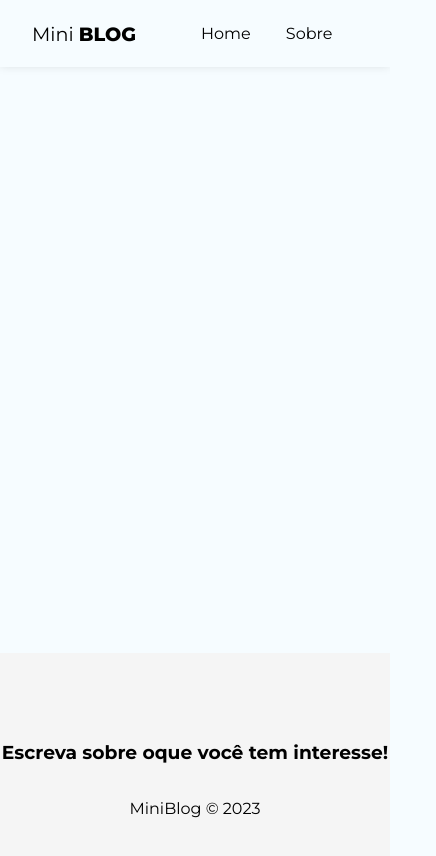
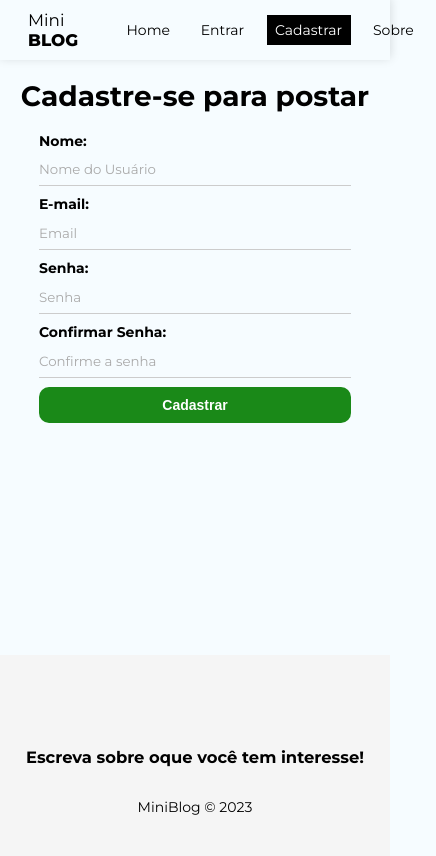
Before and after one commit to GabrielR4SH/miniblog, a React (Create React App) app: page /register in a window 390 px wide. Shown: the top 856 px of the page, 436 px wide, since content can reach past the window. Built offline with nearby package versions, Linux system fonts and the light colour scheme.

Commit message:
Css finalizado + Tela de registro

```diff
--- a/src/App.js
+++ b/src/App.js
@@ -5,6 +5,8 @@ import Footer from './components/Footer';
 //pages
 import Home from './pages/Home/Home';
 import About from './pages/About/About';
+import Register from './pages/Register/Register';
+import Login from './pages/Login/Login';
 
 function App() {
   return (
@@ -15,6 +17,8 @@ function App() {
           <Routes>
             <Route path='/' element={<Home />}></Route>
             <Route path='/about' element={<About />}></Route>
+            <Route path='/login' element={<Login />}></Route>
+            <Route path='/register' element={<Register />}></Route>
           </Routes>
         </div>
         <Footer />
--- a/src/components/Navbar.js
+++ b/src/components/Navbar.js
@@ -1,5 +1,5 @@
 import React from 'react'
-import {NavLink} from 'react-router-dom';
+import { NavLink } from 'react-router-dom';
 import styles from "./Navbar.module.css";
 
 function Navbar() {
@@ -9,13 +9,27 @@ function Navbar() {
                 Mini <span>Blog</span>
             </NavLink>
             <ul className={styles.links_list}>
+
                 <li>
-                <NavLink to="/" className={({isActive}) => (isActive ? styles.active: "")}>
+                    <NavLink to="/" className={({ isActive }) => (isActive ? styles.active : "")}>
                         Home
                     </NavLink>
                 </li>
+
                 <li>
-                <NavLink to="/about" className={({isActive}) => (isActive ? styles.active: "")}>
+                    <NavLink to="/login" className={({ isActive }) => (isActive ? styles.active : "")}>
+                        Entrar
+                    </NavLink>
+                </li>
+
+                <li>
+                    <NavLink to="/register" className={({ isActive }) => (isActive ? styles.active : "")}>
+                        Cadastrar
+                    </NavLink>
+                </li>
+
+                <li>
+                    <NavLink to="/about" className={({ isActive }) => (isActive ? styles.active : "")}>
                         Sobre
                     </NavLink>
                 </li>
--- a/src/index.css
+++ b/src/index.css
@@ -119,3 +119,61 @@ button[disabled] {
   background-color: #000;
   color: #fff;
 }
+
+/* Responsivo para telas menores */
+@media (max-width: 768px) {
+  body {
+    font-size: 16px;
+  }
+
+  form {
+    max-width: 80%;
+  }
+
+  label {
+    margin-bottom: 0.7em;
+  }
+
+  input,
+  textarea {
+    padding: 0.6em 0;
+  }
+
+  .btn {
+    width: 100%;
+    font-size: 1.2em;
+    padding: 12px 0;
+  }
+
+  .btn.btn-outline {
+    padding: 10px 0;
+  }
+
+  .btn.btn-dark {
+    border-radius: 10px;
+  }
+
+  .container .error {
+    font-size: 0.9em;
+  }
+}
+
+/* Responsivo para telas muito pequenas (exemplo: smartphones em modo paisagem) */
+@media (max-width: 480px) {
+  body {
+    font-size: 14px;
+  }
+
+  .btn {
+    font-size: 1em;
+    padding: 10px 0;
+  }
+
+  .btn.btn-outline {
+    padding: 8px 0;
+  }
+
+  .container .error {
+    font-size: 0.8em;
+  }
+}
--- /dev/null
+++ b/src/pages/Login/Login.js
@@ -0,0 +1,10 @@
+import React from 'react';
+import stles from './Login.module.css';
+
+function Login() {
+  return (
+    <div>Login</div>
+  )
+}
+
+export default Login
--- /dev/null
+++ b/src/pages/Register/Register.js
@@ -0,0 +1,88 @@
+import React from 'react';
+import { useState,useEffect } from 'react';
+import styles from "./Register.module.css"
+
+function Register() {
+
+    const [displayName,setDisplayName] = useState("")
+    const [email, setEmail] = useState("");
+    const [password, setPassword] = useState("")
+    const [confirmPassword,setConfirmPassword] = useState("")
+    const [error,setError] = useState("")
+
+    const handleSubmit = (e) => {
+
+        e.preventDefault();
+
+        setError("")
+
+        const user = {
+            displayName,
+            email,
+            password
+        }
+
+        if(password !== confirmPassword){
+            setError("As senhas precisam ser iguals")
+            return
+        }
+
+        console.log(user)
+    }
+
+
+  return (
+    <div className={styles.register}>
+        <h1>Cadastre-se para postar</h1>
+        <form onSubmit={handleSubmit}>
+            <label>
+                <span>Nome:</span>
+                <input
+                    type='text'
+                    name='displayName'
+                    required
+                    placeholder='Nome do Usuário'
+                    value={displayName}
+                    onChange={(e) => setDisplayName(e.target.value)}
+                />
+            </label>
+            <label>
+                <span>E-mail:</span>
+            <input
+                    type='email'
+                    name='email'
+                    required
+                    placeholder='Email'
+                    value={email}
+                    onChange={(e) => setEmail(e.target.value)}
+            />
+            </label>
+            <label>
+                <span>Senha:</span>
+                <input
+                    type='password'
+                    name='password'
+                    required
+                    placeholder='Senha'
+                    value={password}
+                    onChange={(e) => setPassword(e.target.value)}
+                />
+            </label>
+            <label>
+                <span>Confirmar Senha:</span>
+                <input
+                    type='password'
+                    name='confirmPassword'
+                    required
+                    placeholder='Confirme a senha'
+                    value={confirmPassword}
+                    onChange={(e) => setConfirmPassword(e.target.value)}
+                />
+            </label>
+            <button className='btn'>Cadastrar</button>
+        </form>
+    </div>
+  )
+}
+
+export default Register
--- /dev/null
+++ b/src/pages/Register/Register.module.css
@@ -0,0 +1,7 @@
+.register {
+    text-align: center;
+  }
+
+  .register p {
+    color: #aaa;
+  }
```
Also changed, not shown: src/pages/Login/Login.module.css (added). Lines whose indentation alone changed are shown as unchanged.
